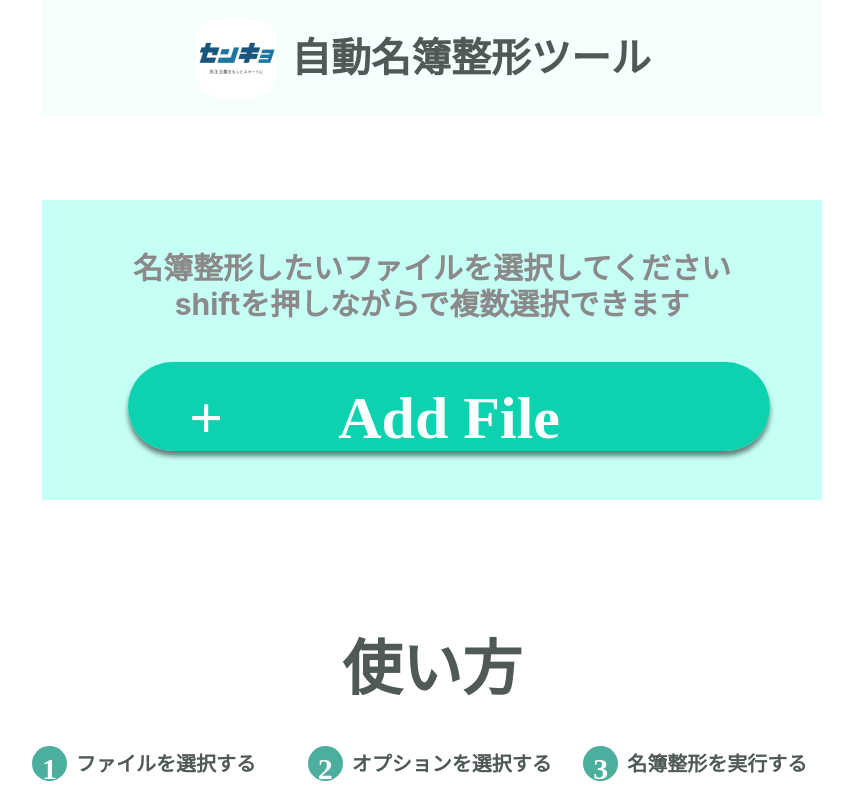
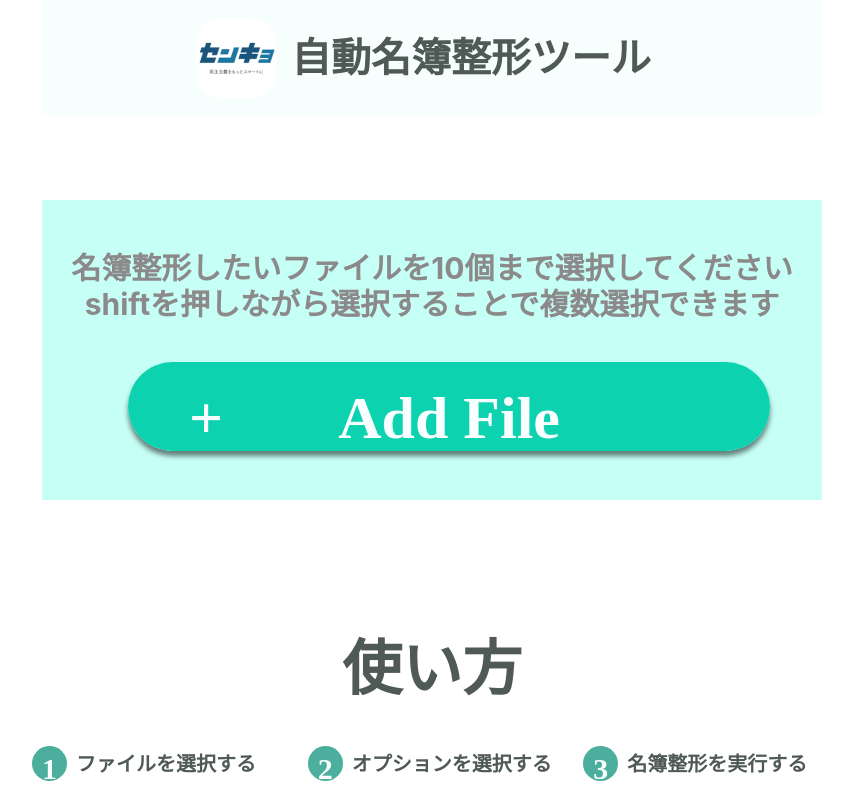
Before and after one commit to okoge-kaz/smart-senkyo-extensions-web, a Next.js app: page / in a window 1280 px wide. Shown: the top 800 px of the page, without its empty margins (208-1061 px from the left). Built offline with nearby package versions, Linux system fonts and the light colour scheme.

Commit message:
change direction

```diff
--- a/pages/index.tsx
+++ b/pages/index.tsx
@@ -61,8 +61,8 @@ const Home: NextPage = () => {
     // ファイルをjsonにしてAPIへ
     const XLSX = require('xlsx')
     // todo: ここのvarを避けたい
-    var sheets_names: string[] = ["","","","","","","","","",""]
-    const json_formed_sheets = [{},{},{},{},{},{},{},{},{},{}];
+    var sheets_names: string[] = ["","","","","","","","","",""]// todo: ここのせいで10ファイルまでなので可変長に
+    const json_formed_sheets = [{},{},{},{},{},{},{},{},{},{}];// todo: ここのせいで10ファイルまでなので可変長に
 
     // excelファイルの読み込みが非同期のため、ファイル読み込みが終了したファイル数を保管する変数
     var finishedNumber: number = 0
@@ -203,7 +203,7 @@ const Home: NextPage = () => {
   const display_content = (step: number): ReactElement => {
     switch (step){
       case 1:
-        return  <MainContent main_action_direction={["名簿整形したいファイルを選択してください","shiftを押しながらで複数選択できます"]} main_button_elements={add_file_button} stepState={stepState}/>
+        return  <MainContent main_action_direction={["名簿整形したいファイルを10個まで選択してください","shiftを押しながら選択することで複数選択できます"]} main_button_elements={add_file_button} stepState={stepState}/>
       case 2:
         return <MainContent main_action_direction={["オプションを選択してください"]} main_button_elements={choose_option_button} stepState={stepState}/>
       case 3:
```
